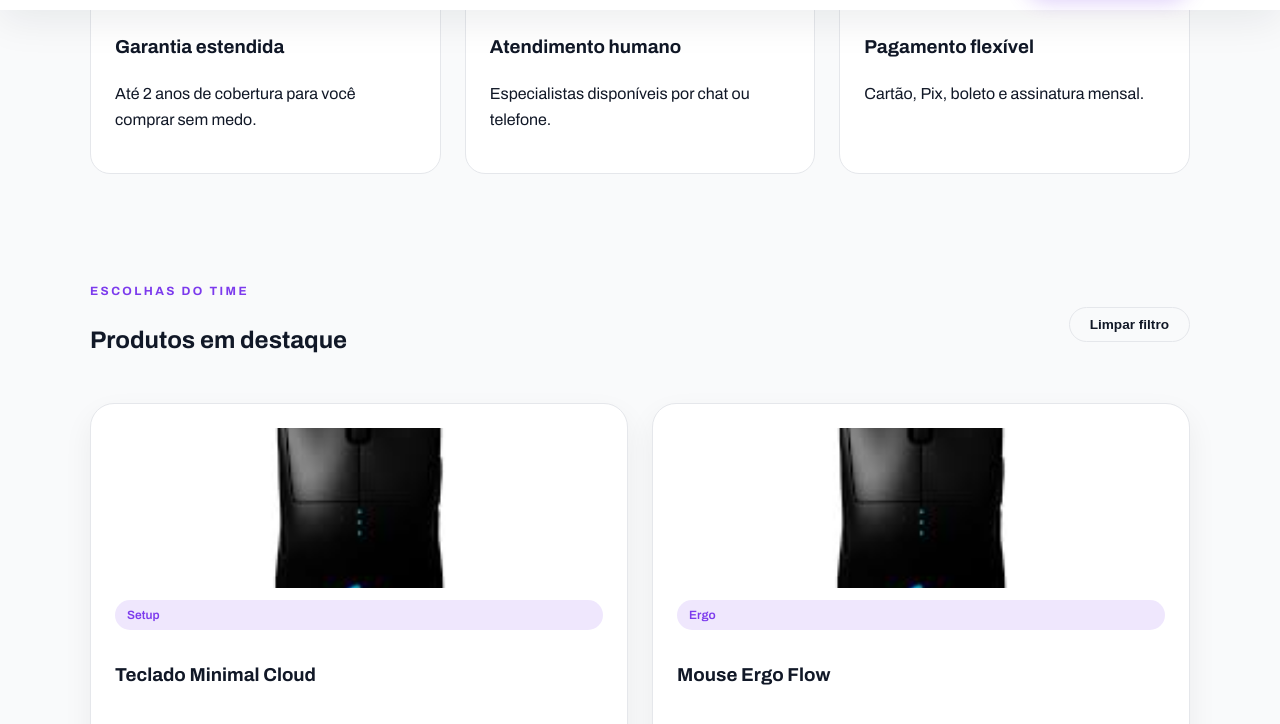
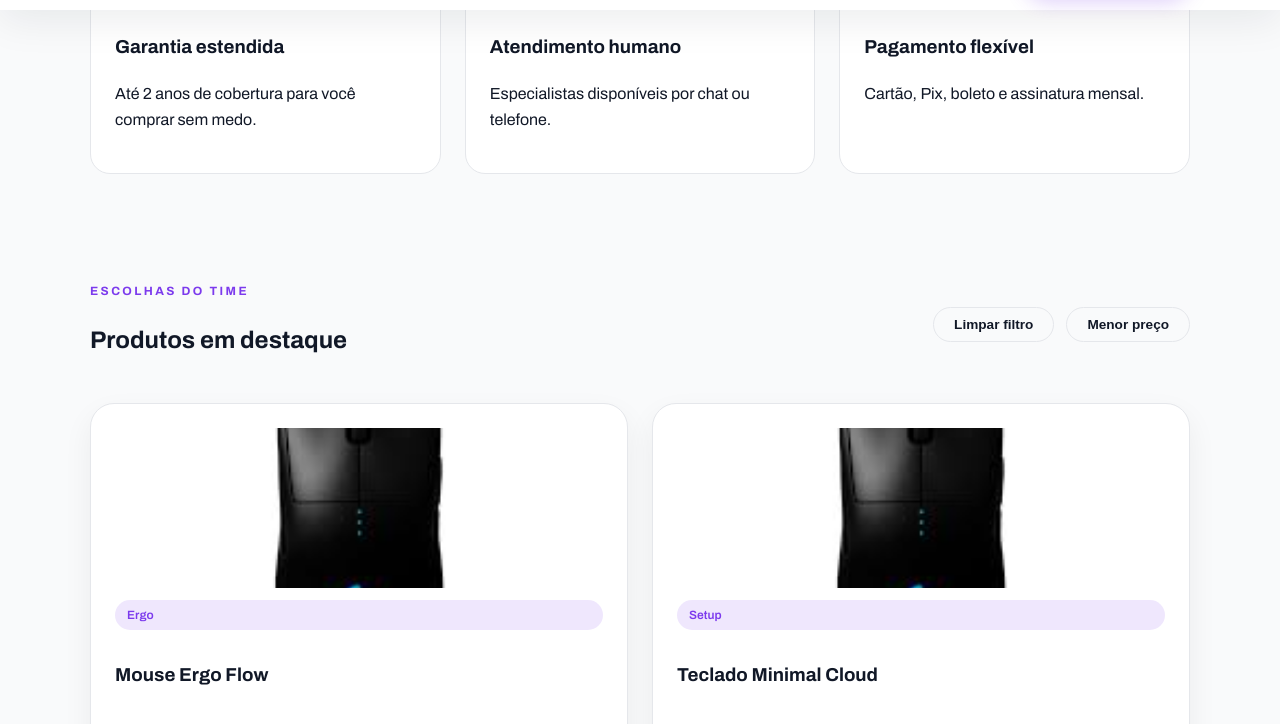
Before and after one commit to caiogomulski/Repositorio-Dev-Git, a plain HTML site: page index.html in a window 1280 px wide. Both pictures are taken after a click on the button "Filtrar". Shown: the part 1071-1795 px from the top of the page. Drawn offline with nearby package versions, Linux system fonts and the light colour scheme.

Commit message:
feat: adicionar ordenação por preço na vitrine de produtos

```diff
--- a/index.html
+++ b/index.html
@@ -105,7 +105,10 @@
             <p class="eyebrow">Escolhas do time</p>
             <h2>Produtos em destaque</h2>
           </div>
-          <button class="ghost-btn small" id="filterButton">Filtrar</button>
+          <div class="section-actions">
+            <button class="ghost-btn small" id="filterButton">Filtrar</button>
+            <button class="ghost-btn small" id="sortButton">Menor preço</button>
+          </div>
         </header>
         <div class="products__grid" id="productGrid" aria-live="polite"></div>
       </div>
--- a/main.js
+++ b/main.js
@@ -61,6 +61,7 @@ const elements = {
   cartButton: document.getElementById("cartButton"),
   toast: document.getElementById("toast"),
   filterButton: document.getElementById("filterButton"),
+  sortButton: document.getElementById("sortButton"),
   newsletterForm: document.getElementById("newsletterForm"),
   newsletterFeedback: document.getElementById("newsletterFeedback"),
   newsletterButton: document.getElementById("newsletterButton"),
@@ -71,12 +72,21 @@ const elements = {
 let cartCount = 0;
 let toastTimeout = null;
 let showHomeOfficeOnly = false;
+let sortAscending = true;
 
 const formatCurrency = (value) =>
   new Intl.NumberFormat("pt-BR", {
     style: "currency",
     currency: "BRL",
   }).format(value);
+
+const getVisibleProducts = () => {
+  const list = showHomeOfficeOnly
+    ? productData.filter((product) => product.category === "home-office")
+    : [...productData];
+
+  return list.sort((a, b) => (sortAscending ? a.price - b.price : b.price - a.price));
+};
 
 const renderProducts = (list) => {
   if (!elements.productGrid) return;
@@ -125,20 +135,34 @@ const showToast = (message) => {
   }, 2500);
 };
 
+const updateSortButtonText = () => {
+  if (!elements.sortButton) return;
+  elements.sortButton.textContent = sortAscending ? "Menor preço" : "Maior preço";
+};
+
+const applyProductView = () => {
+  renderProducts(getVisibleProducts());
+};
+
 elements.filterButton?.addEventListener("click", () => {
   showHomeOfficeOnly = !showHomeOfficeOnly;
-  const filtered = showHomeOfficeOnly
-    ? productData.filter((product) => product.category === "home-office")
-    : productData;
   elements.filterButton.textContent = showHomeOfficeOnly ? "Limpar filtro" : "Filtrar";
-  renderProducts(filtered);
+  applyProductView();
+});
+
+elements.sortButton?.addEventListener("click", () => {
+  sortAscending = !sortAscending;
+  updateSortButtonText();
+  applyProductView();
 });
 
 elements.newsletterForm?.addEventListener("submit", (event) => {
   event.preventDefault();
   const formData = new FormData(event.currentTarget);
   const email = formData.get("email");
-  elements.newsletterFeedback.textContent = `Valeu! Enviaremos novidades para ${email}.`;
+  if (elements.newsletterFeedback) {
+    elements.newsletterFeedback.textContent = `Valeu! Enviaremos novidades para ${email}.`;
+  }
   event.currentTarget.reset();
 });
 
@@ -155,4 +179,5 @@ if (elements.currentYear) {
   elements.currentYear.textContent = new Date().getFullYear();
 }
 
-renderProducts(productData);
+updateSortButtonText();
+renderProducts(getVisibleProducts());
--- a/styles.css
+++ b/styles.css
@@ -278,6 +278,13 @@ a {
   flex-wrap: wrap;
 }
 
+.section-actions {
+  display: flex;
+  gap: 0.75rem;
+  flex-wrap: wrap;
+  justify-content: flex-end;
+}
+
 .products__grid {
   display: grid;
   grid-template-columns: repeat(auto-fit, minmax(220px, 1fr));
```
